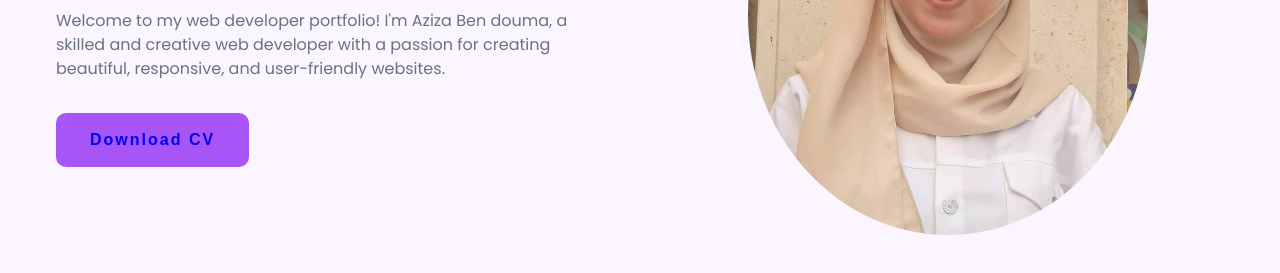
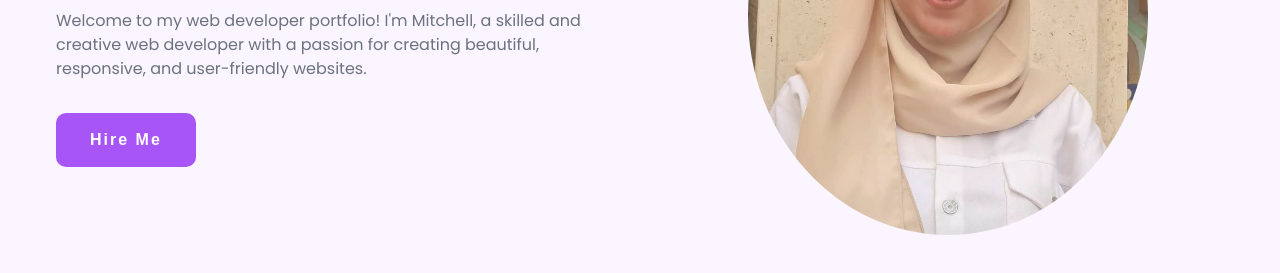
Before and after one commit to 1808ba/1808ba.github.io, a plain HTML site: page index.html in a window 1280 px wide. Shown: the part 385-658 px from the top of the page. Drawn offline with nearby package versions, Linux system fonts and the light colour scheme.

Commit message:
second commit

```diff
--- a/index.html
+++ b/index.html
@@ -5,7 +5,7 @@
     <meta http-equiv="X-UA-Compatible" content="IE=edge" />
     <meta name="viewport" content="width=device-width, initial-scale=1.0" />
     <link
-      href="https://cdn.jsdelivr.net/npm/remixicon@3.2.0/fonts/remixi con.css"
+      href="https://cdn.jsdelivr.net/npm/remixicon@3.2.0/fonts/remixicon.css"
       rel="stylesheet"
     />
     <link rel="stylesheet" href="styles.css" />
@@ -36,14 +36,12 @@
             I'm <span>Aziza Ben douma<br />a</span> Web Developer
           </h1>
           <p class="description">
-            Welcome to my web developer portfolio! I'm Aziza Ben douma, a skilled and
+            Welcome to my web developer portfolio! I'm Mitchell, a skilled and
             creative web developer with a passion for creating beautiful,
             responsive, and user-friendly websites.
-            </p>
+          </p>
           <div class="action__btns">
-            <button class="hire__me">
-              <a href="assets/CV.pdf" download="Aziza_CV">Download CV</a>
-            </button>
+            <button class="hire__me">Hire Me</button>
             <!-- <button class="portfolio">Portfolio</button> -->
           </div>
         </div>
```
